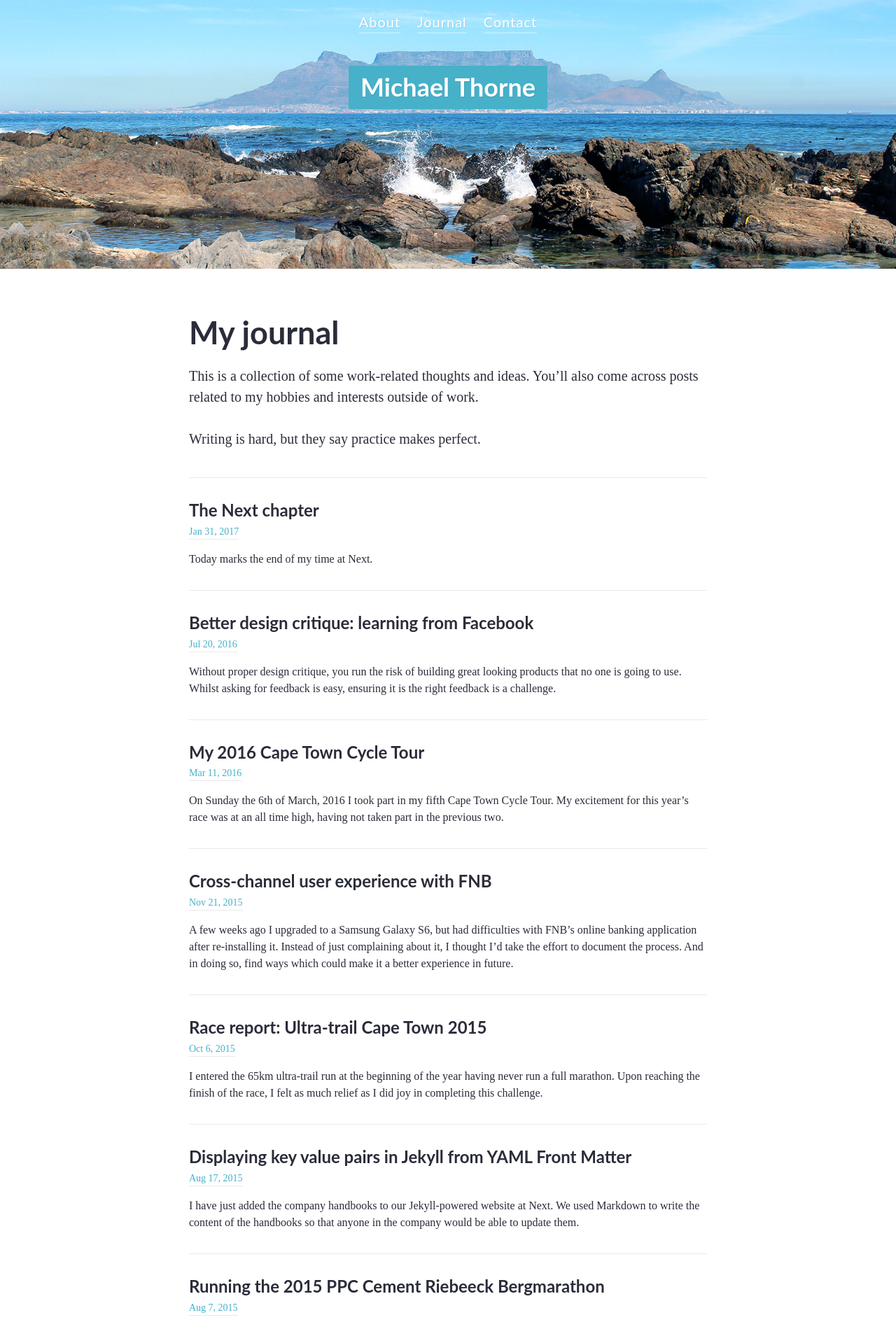
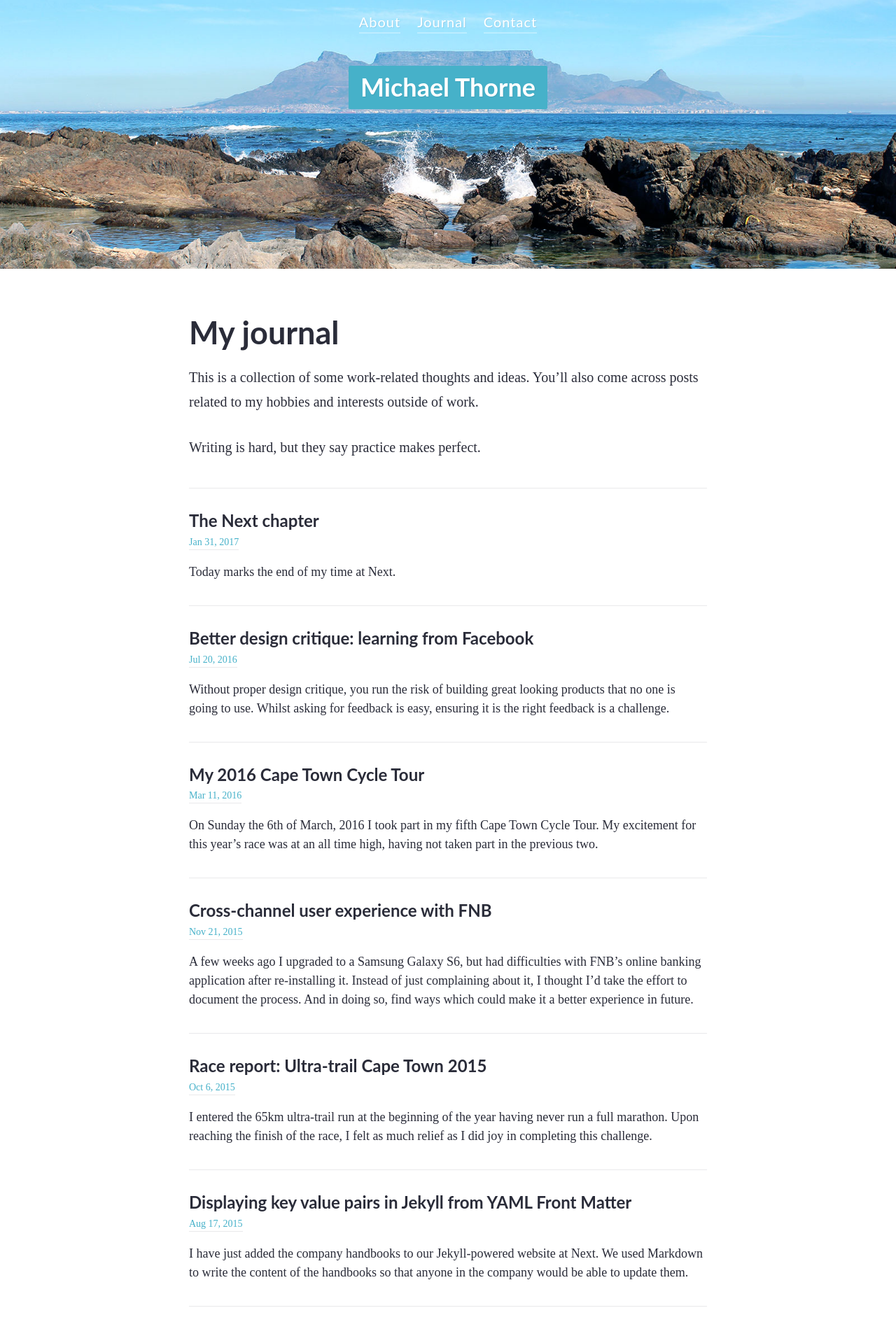
Before and after one commit to michaelthorne/michaelthorne.github.io, a Jekyll site: the page built from journal.md, in a window 1280 px wide. Shown: the top 1899 px of the page at 70% size. Built offline with Jekyll 4.4.1, drawn with Linux system fonts in a browser that asks for light colours; some web fonts are replaced.

Commit message:
Typography

```diff
--- a/_sass/objects/article.scss
+++ b/_sass/objects/article.scss
@@ -220,6 +220,7 @@ article {
 
     article {
         font-size: 1.25em; /* 24 / 16 */
+        line-height: 1.75;
 
         time {
             font-size: 0.8333em; /* 20 / 24 */
--- a/_sass/objects/post.scss
+++ b/_sass/objects/post.scss
@@ -51,6 +51,7 @@
      */
 
     .post__excerpt {
+        font-size: 1.125em; /* 18 / 16 */
 
         a {
             border-bottom: 1px solid $color-silver;
```
